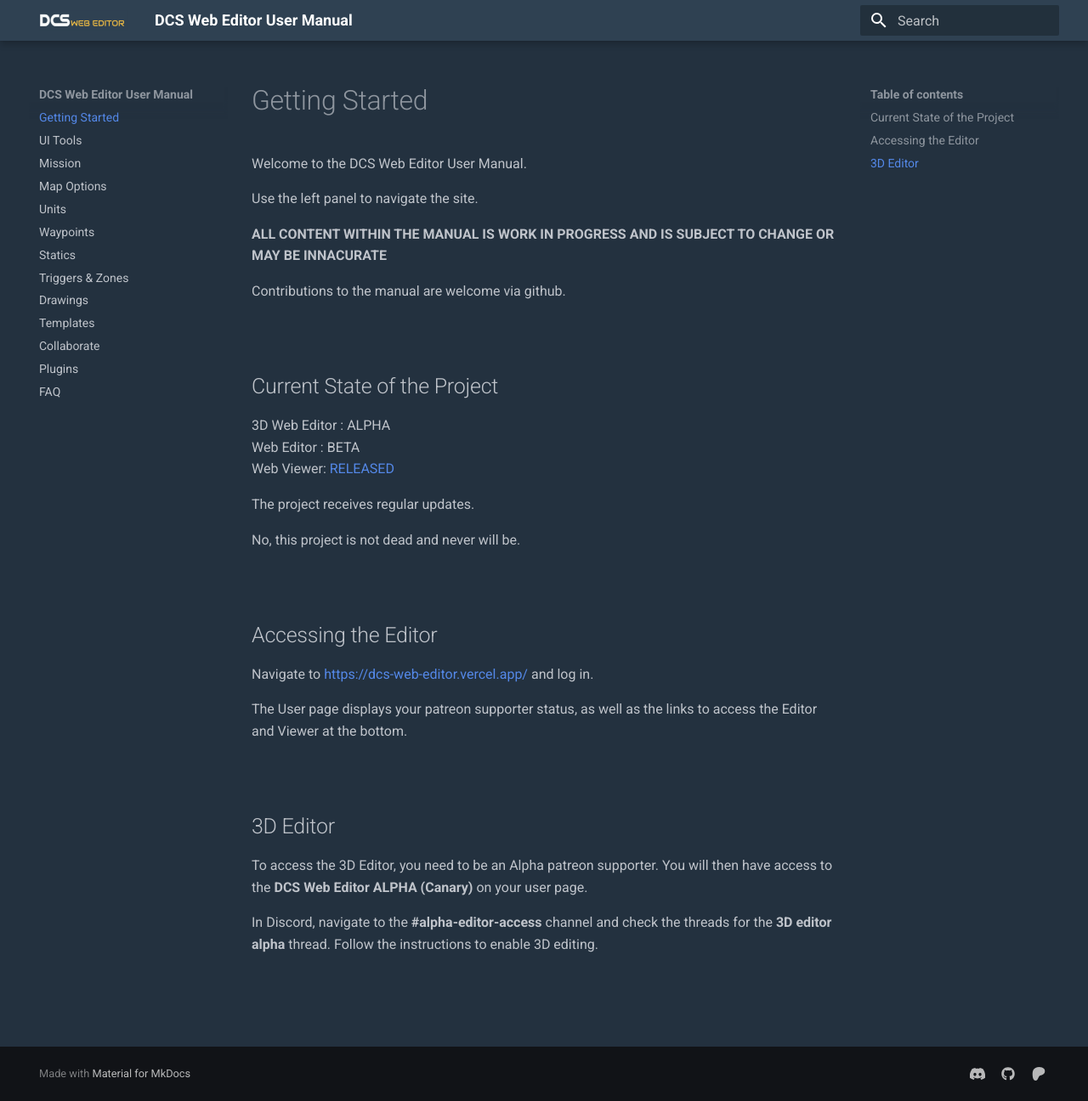
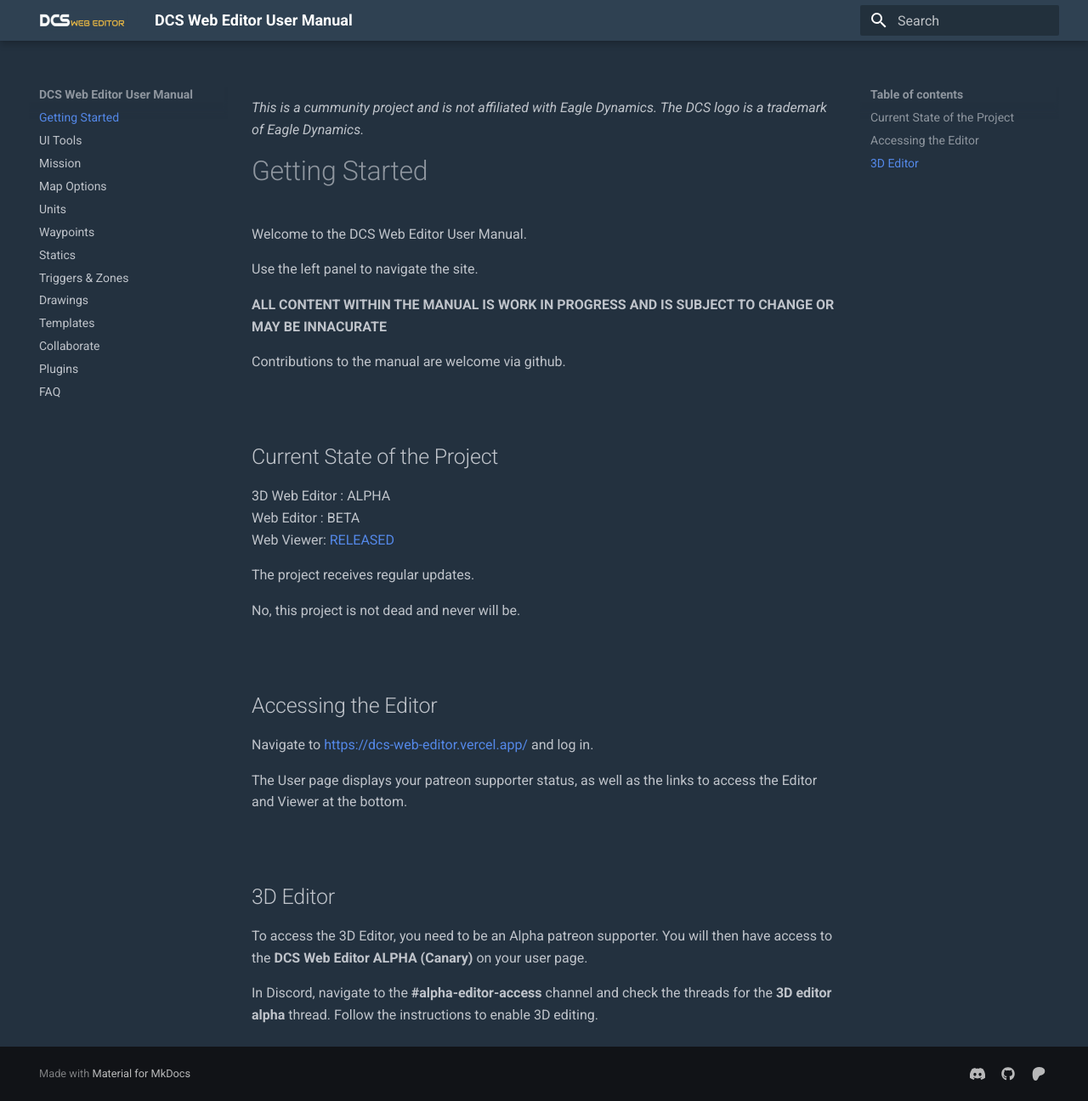
Before and after one commit to DCS-Web-Editor/dcs-web-editor-docs, an MkDocs documentation site: the page built from docs/index.md, in a window 1280 px wide and 1296 px high. Shown: the whole window at 85% size. Built offline with MkDocs 1.6.1 and Material for MkDocs 9.7.7, drawn with Linux system fonts in a browser that asks for light colours.

Commit message:
added homepage disclaimer

```diff
--- a/docs/index.md
+++ b/docs/index.md
@@ -1,3 +1,5 @@
+*This is a cummunity project and is not affiliated with Eagle Dynamics. The DCS logo is a trademark of Eagle Dynamics.*
+
 # Getting Started
 
 Welcome to the DCS Web Editor User Manual.
```
